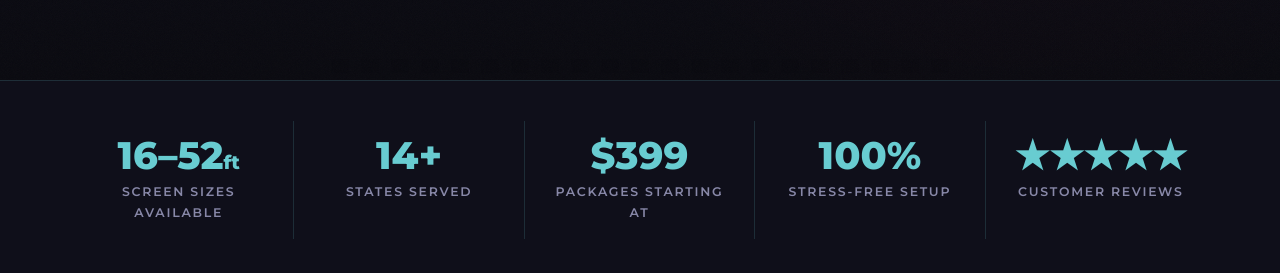
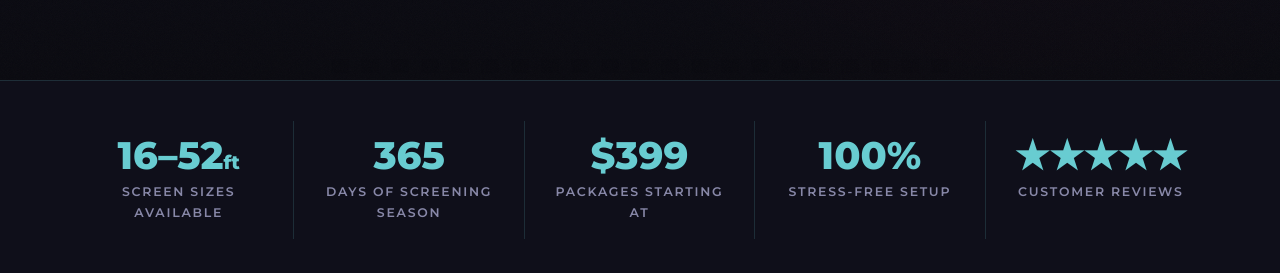
Before and after one commit to fodc81/Florida_micro_site, a website: page public/index.html in a window 1280 px wide. Shown: the part 820-1093 px from the top of the page. Drawn offline with Linux system fonts and the light colour scheme.

Commit message:
SEO: replace generic '14+ States Served' stat with Florida-specific '365 Days of Screening Season'
Highlights Florida's year-round outdoor movie advantage over northern markets.

Co-Authored-By: Claude Sonnet 4.6 <noreply@anthropic.com>

```diff
--- a/public/index.html
+++ b/public/index.html
@@ -1406,8 +1406,8 @@
           <div class="stat-label">Screen Sizes Available</div>
         </div>
         <div class="stat-item reveal">
-          <div class="stat-num">14+</div>
-          <div class="stat-label">States Served</div>
+          <div class="stat-num">365</div>
+          <div class="stat-label">Days of Screening Season</div>
         </div>
         <div class="stat-item reveal">
           <div class="stat-num">$399</div>
```
